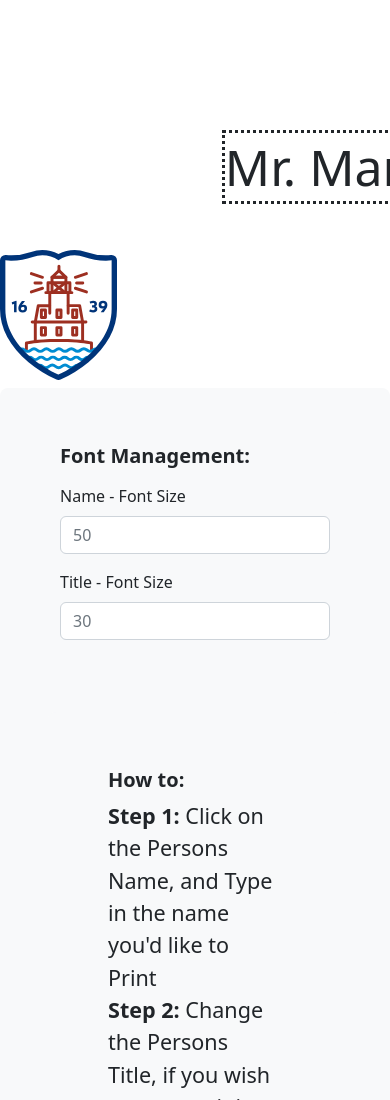
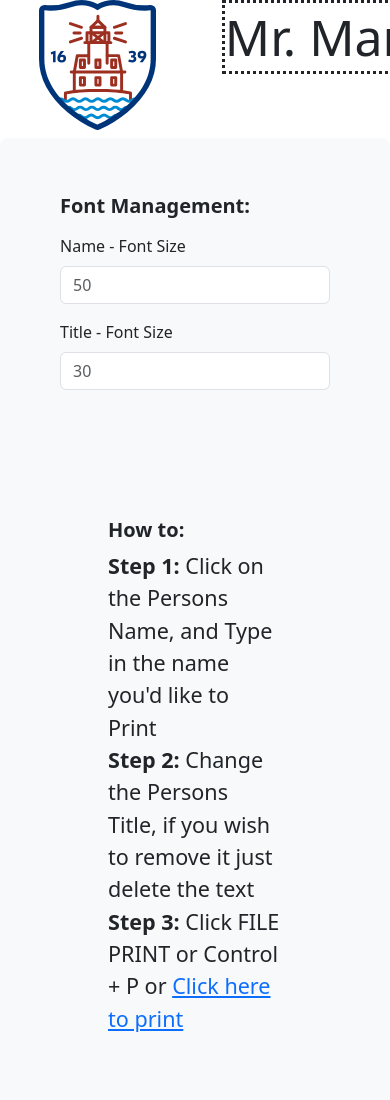
Before and after one commit to webmdt/FPS-STAFF_NameTag, a plain HTML site: page index.html in a window 390 px wide. Shown: the top 1100 px of the page. Drawn offline with nearby package versions, Linux system fonts and the light colour scheme.

Commit message:
Fix Print issue

```diff
--- a/index.html
+++ b/index.html
@@ -4,7 +4,7 @@
     <meta charset="utf-8">
     <meta name="viewport" content="width=device-width, initial-scale=1">
     <title>Nametag Generator</title>
-    <link rel="stylesheet" href="https://cdnjs.cloudflare.com/ajax/libs/bootstrap/5.2.2/css/bootstrap.min.css">
+    <link rel="stylesheet" href="https://cdnjs.cloudflare.com/ajax/libs/bootstrap/5.3.2/css/bootstrap.min.css">
     <style>
     .logo{
         height:130px;
@@ -40,15 +40,15 @@
   <body>
     <div class="printout">
         <div class="row">
-            <div class="col-md-2 text-end logoWrapper">
+            <div class="col-2 text-end logoWrapper">
                 <img class="logo" src="./FPS-Logo-ICON.svg">
             </div>
-            <div class="col-md-8 text-center nameWrapper" >
+            <div class="col-8 text-center nameWrapper" >
                 <span class="name editable" id="name" contentEditable="true">Mr. Marco Dominic Taddei</span>
                 <div class="clear"></div>
                 <span class="title editable" id="title" contentEditable="true">TITLE Goes Here</span>
             </div>
-            <div class="col-md-2 text-start logoWrapper">
+            <div class="col-2 text-start logoWrapper">
                 <img class="logo" src="./FPS-Logo-ICON.svg">
             </div>
         </div>
```
